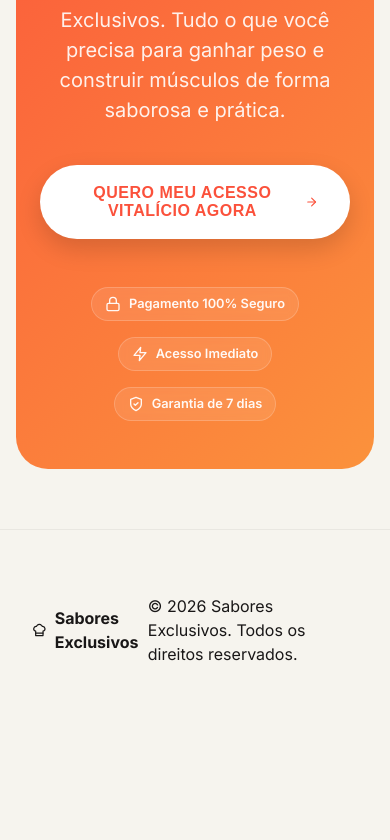
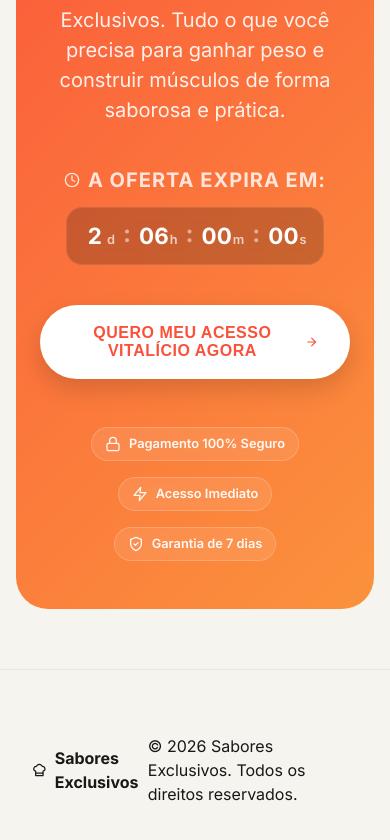
Before and after one commit to YohanSaibb026/LeadingPage, a React (Vite) app: page / in a window 390 px wide. Shown: the part 6597-7437 px from the top of the page. Before the commit the page ends 7327 px from the top, so only its background shows below. Built offline with nearby package versions, Linux system fonts and the light colour scheme.

Commit message:
feat: add countdown timer urgency trigger to CTA section

```diff
--- a/src/App.css
+++ b/src/App.css
@@ -971,6 +971,75 @@
 }
 
 @media (max-width: 640px) {
+    .cta-timer-wrapper {
+        margin-bottom: 2.5rem;
+        display: flex;
+        flex-direction: column;
+        align-items: center;
+        gap: 0.75rem;
+    }
+
+    .timer-label {
+        font-size: 0.95rem;
+        font-weight: 700;
+        text-transform: uppercase;
+        letter-spacing: 1px;
+        display: flex;
+        align-items: center;
+        gap: 0.5rem;
+        color: rgba(255, 255, 255, 0.9);
+        margin-bottom: 0 !important;
+    }
+
+    .cta-timer {
+        display: flex;
+        align-items: center;
+        gap: 0.5rem;
+        background: rgba(0, 0, 0, 0.2);
+        padding: 0.75rem 1.5rem;
+        border-radius: 16px;
+        border: 1px solid rgba(255, 255, 255, 0.1);
+        backdrop-filter: blur(8px);
+    }
+
+    .timer-unit {
+        display: flex;
+        align-items: baseline;
+        gap: 1px;
+    }
+
+    .timer-value {
+        font-family: 'Inter', sans-serif;
+        font-size: 1.8rem;
+        font-weight: 800;
+        min-width: 1.5ch;
+        text-align: center;
+    }
+
+    .timer-suffix {
+        font-size: 0.8rem;
+        font-weight: 600;
+        opacity: 0.7;
+        text-transform: lowercase;
+    }
+
+    .timer-separator {
+        font-size: 1.5rem;
+        font-weight: 800;
+        opacity: 0.5;
+        margin-bottom: 4px;
+    }
+
+    @media (max-width: 640px) {
+        .timer-value {
+            font-size: 1.4rem;
+        }
+
+        .cta-timer {
+            padding: 0.5rem 1rem;
+        }
+    }
+
     .cta-guarantees {
         gap: 1rem;
     }
--- a/src/App.tsx
+++ b/src/App.tsx
@@ -1,5 +1,5 @@
-import React, { useState } from 'react';
-import { ChefHat, Smartphone, Zap, ShieldCheck, ArrowRight, Star, Send, Pause, MoreHorizontal, Heart, ChevronDown, CheckCircle2, Lock } from 'lucide-react';
+import React, { useState, useEffect } from 'react';
+import { ChefHat, Smartphone, Zap, ShieldCheck, ArrowRight, Star, Send, Pause, MoreHorizontal, Heart, ChevronDown, CheckCircle2, Lock, Clock } from 'lucide-react';
 import { useTranslation, Trans } from 'react-i18next';
 import heroDish from './assets/hero-dish.png';
 import heroApp from './assets/hero-app-mockup.png';
@@ -32,6 +32,77 @@ const BrandBadge = ({ children }: { children?: React.ReactNode }) => (
         {children}
     </span>
 );
+
+const CountdownTimer = ({ urgencyText }: { urgencyText: string }) => {
+    const calculateTimeLeft = () => {
+        // Set target to specific date: 2 days and 6 hours from now for demonstration
+        // Or a fixed future date
+        const targetDate = new Date();
+        targetDate.setDate(targetDate.getDate() + 2);
+        targetDate.setHours(targetDate.getHours() + 6);
+
+        const now = new Date();
+        const difference = +targetDate - +now;
+
+        let timeLeft = {
+            days: 0,
+            hours: 0,
+            minutes: 0,
+            seconds: 0
+        };
+
+        if (difference > 0) {
+            timeLeft = {
+                days: Math.floor(difference / (1000 * 60 * 60 * 24)),
+                hours: Math.floor((difference / (1000 * 60 * 60)) % 24),
+                minutes: Math.floor((difference / 1000 / 60) % 60),
+                seconds: Math.floor((difference / 1000) % 60)
+            };
+        }
+
+        return timeLeft;
+    };
+
+    const [timeLeft, setTimeLeft] = useState(calculateTimeLeft());
+
+    useEffect(() => {
+        const timer = setInterval(() => {
+            setTimeLeft(calculateTimeLeft());
+        }, 1000);
+
+        return () => clearInterval(timer);
+    }, []);
+
+    return (
+        <div className="cta-timer-wrapper">
+            <p className="timer-label">
+                <Clock size={16} />
+                {urgencyText}
+            </p>
+            <div className="cta-timer">
+                <div className="timer-unit">
+                    <span className="timer-value">{timeLeft.days}</span>
+                    <span className="timer-suffix">d</span>
+                </div>
+                <div className="timer-separator">:</div>
+                <div className="timer-unit">
+                    <span className="timer-value">{timeLeft.hours.toString().padStart(2, '0')}</span>
+                    <span className="timer-suffix">h</span>
+                </div>
+                <div className="timer-separator">:</div>
+                <div className="timer-unit">
+                    <span className="timer-value">{timeLeft.minutes.toString().padStart(2, '0')}</span>
+                    <span className="timer-suffix">m</span>
+                </div>
+                <div className="timer-separator">:</div>
+                <div className="timer-unit">
+                    <span className="timer-value">{timeLeft.seconds.toString().padStart(2, '0')}</span>
+                    <span className="timer-suffix">s</span>
+                </div>
+            </div>
+        </div>
+    );
+};
 
 function App() {
     const { t } = useTranslation();
@@ -307,6 +378,9 @@ function App() {
                     <Zap size={48} className="cta-icon" style={{ marginBottom: '2rem', opacity: 0.8 }} />
                     <h2>{t('cta.title')}</h2>
                     <p>{t('cta.subtitle')}</p>
+
+                    <CountdownTimer urgencyText={t('cta.urgency')} />
+
                     <button className="btn-cta-premium">
                         {t('cta.button')}
                         <ArrowRight size={20} />
--- a/src/locales/es.json
+++ b/src/locales/es.json
@@ -77,7 +77,8 @@
             "secure": "Pago 100% Seguro",
             "access": "Acceso Inmediato",
             "warranty": "Garantía de 7 días"
-        }
+        },
+        "urgency": "La oferta expira en:"
     },
     "footer": {
         "rights": "© 2026 Sabores Exclusivos. Todos los derechos reservados."
--- a/src/locales/pt.json
+++ b/src/locales/pt.json
@@ -81,7 +81,8 @@
             "secure": "Pagamento 100% Seguro",
             "access": "Acesso Imediato",
             "warranty": "Garantia de 7 dias"
-        }
+        },
+        "urgency": "A oferta expira em:"
     },
     "footer": {
         "rights": "© 2026 Sabores Exclusivos. Todos os direitos reservados."
```
